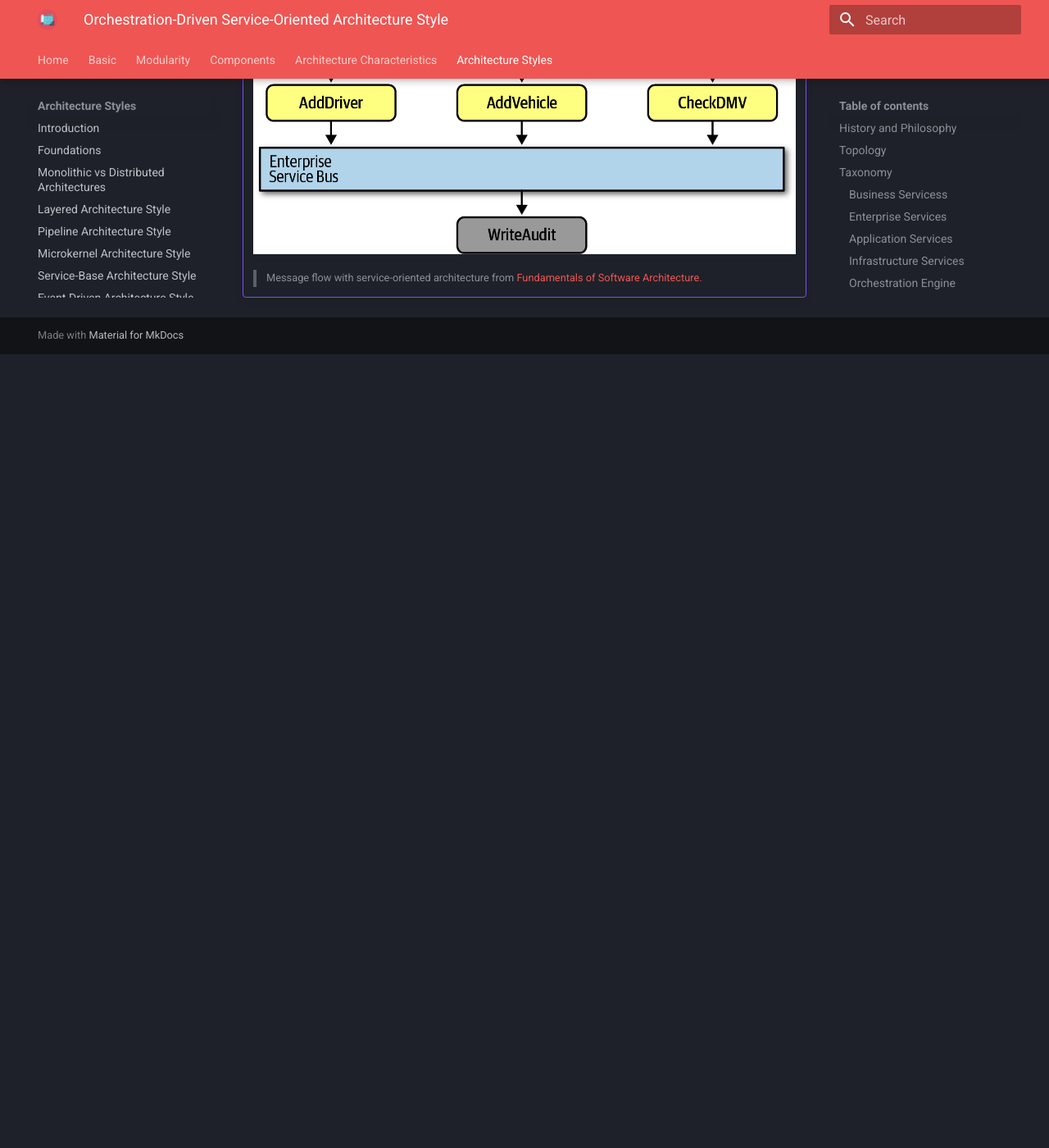
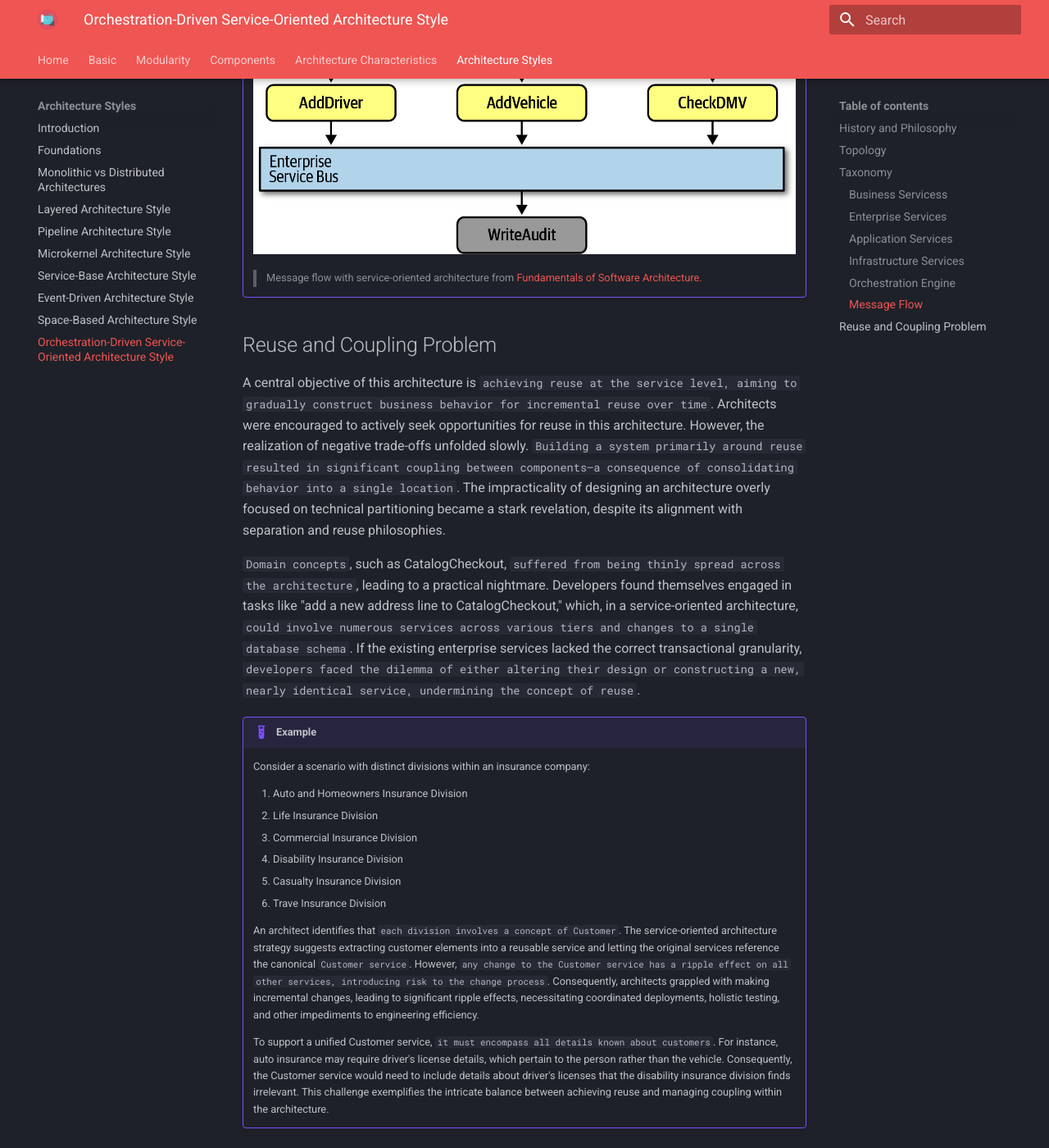
Before and after one commit to RomeroGabriel/mastering-software-architecture, an MkDocs documentation site: the page built from documentation/arch_styles/orchestration_arch.md, in a window 1280 px wide and 1400 px high, scrolled down 3750 px. Shown: the whole window at 82% size. Built offline with MkDocs 1.6.1 and Material for MkDocs 9.7.7, drawn with Linux system fonts in a browser that asks for light colours; before the commit the page ends 4182 px from its top, so only the background shows below that.

Commit message:
add Reuse and Coupling Problem

```diff
--- a/documentation/arch_styles/orchestration_arch.md
+++ b/documentation/arch_styles/orchestration_arch.md
@@ -60,3 +60,23 @@ In this architecture, all requests traverse the orchestration engine, serving as
 
     ![Message flow with service-oriented architecture from [Fundamentals of Software Architecture.](https://learning.oreilly.com/library/view/fundamentals-of-software/9781492043447/)](https://raw.githubusercontent.com/RomeroGabriel/mastering-software-architecture/main/documentation/images/arch_styles/orchestration-example-message.png)
     > Message flow with service-oriented architecture from [Fundamentals of Software Architecture.](https://learning.oreilly.com/library/view/fundamentals-of-software/9781492043447/)
+
+## Reuse and Coupling Problem
+
+A central objective of this architecture is `achieving reuse at the service level, aiming to gradually construct business behavior for incremental reuse over time`. Architects were encouraged to actively seek opportunities for reuse in this architecture. However, the realization of negative trade-offs unfolded slowly. `Building a system primarily around reuse resulted in significant coupling between components—a consequence of consolidating behavior into a single location`. The impracticality of designing an architecture overly focused on technical partitioning became a stark revelation, despite its alignment with separation and reuse philosophies.
+
+`Domain concepts`, such as CatalogCheckout, `suffered from being thinly spread across the architecture`, leading to a practical nightmare. Developers found themselves engaged in tasks like "add a new address line to CatalogCheckout," which, in a service-oriented architecture, `could involve numerous services across various tiers and changes to a single database schema`. If the existing enterprise services lacked the correct transactional granularity, `developers faced the dilemma of either altering their design or constructing a new, nearly identical service, undermining the concept of reuse`.
+
+!!! example
+    Consider a scenario with distinct divisions within an insurance company:
+
+    1. Auto and Homeowners Insurance Division
+    1. Life Insurance Division
+    1. Commercial Insurance Division
+    1. Disability Insurance Division
+    1. Casualty Insurance Division
+    1. Trave Insurance Division
+
+    An architect identifies that `each division involves a concept of Customer`. The service-oriented architecture strategy suggests extracting customer elements into a reusable service and letting the original services reference the canonical `Customer service`. However, `any change to the Customer service has a ripple effect on all other services, introducing risk to the change process`. Consequently, architects grappled with making incremental changes, leading to significant ripple effects, necessitating coordinated deployments, holistic testing, and other impediments to engineering efficiency.
+
+    To support a unified Customer service, `it must encompass all details known about customers`. For instance, auto insurance may require driver's license details, which pertain to the person rather than the vehicle. Consequently, the Customer service would need to include details about driver's licenses that the disability insurance division finds irrelevant. This challenge exemplifies the intricate balance between achieving reuse and managing coupling within the architecture.
```
